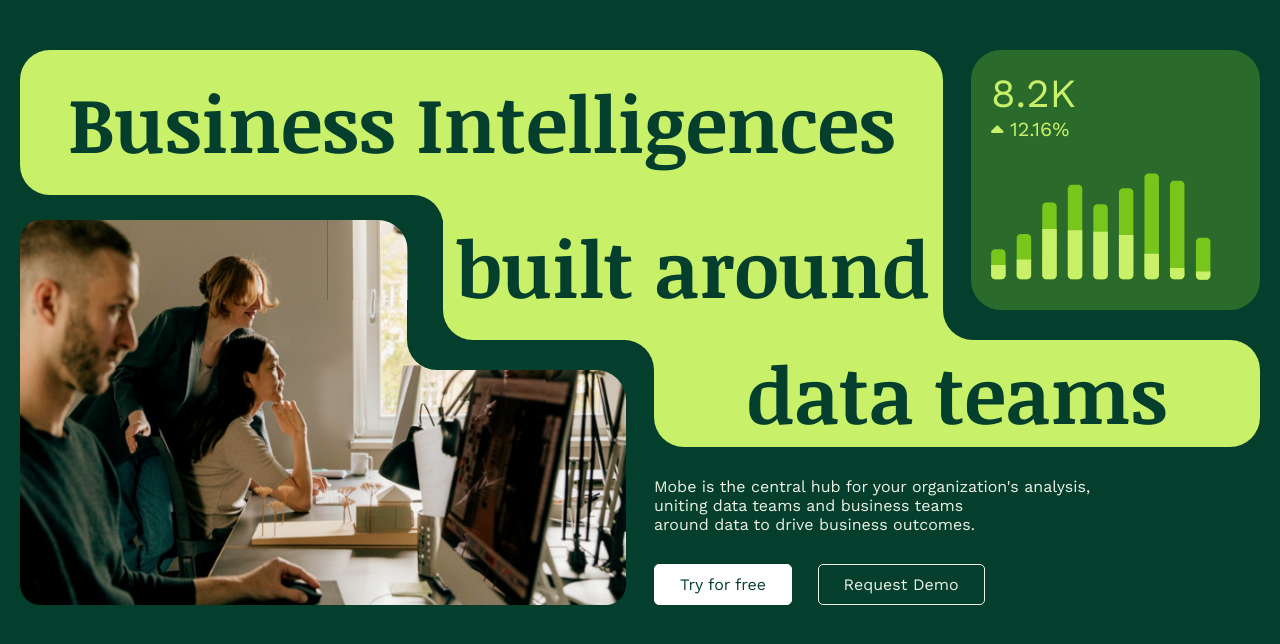
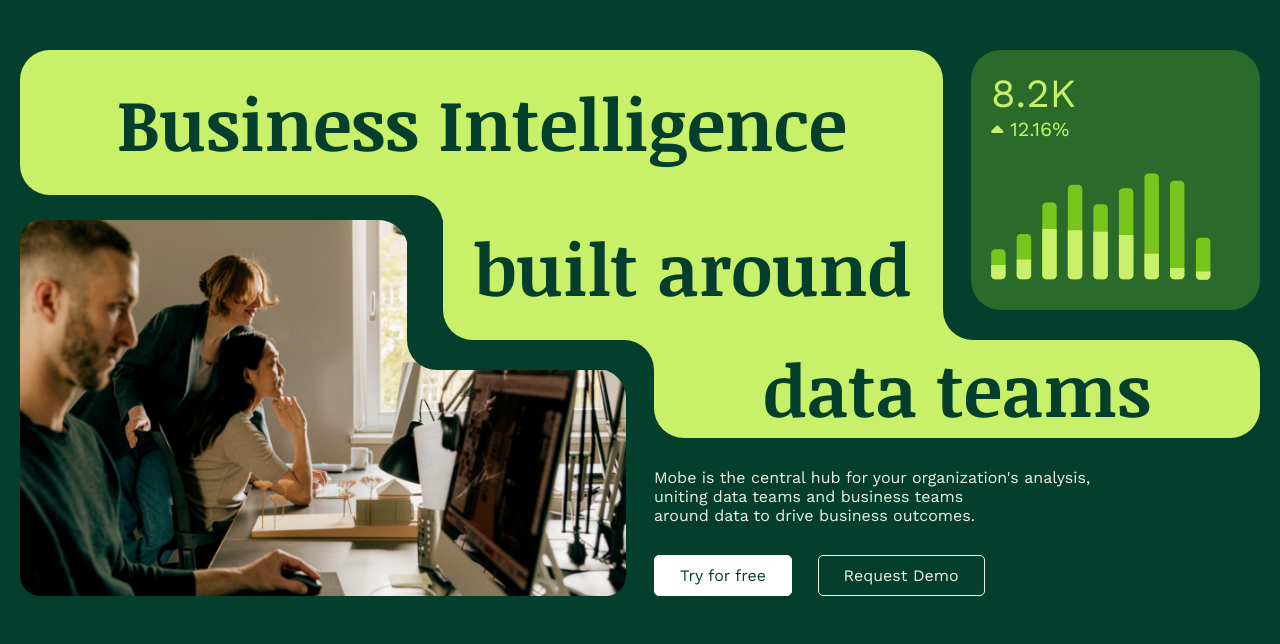
Before and after one commit to innoDebrup/module1Exam1, a plain HTML site: page index.html in a window 1280 px wide. Shown: the part 92-736 px from the top of the page. Drawn offline with Linux system fonts and the light colour scheme.

Commit message:
Optimized Image curves. Removed redundant loading of images!

```diff
--- a/index.html
+++ b/index.html
@@ -58,7 +58,7 @@
       <div class="container2 mainDiv">
         <div class="grid mainbg">
           <div class="mainHead topHead">
-            <p>Business Intelligences</p>
+            <p>Business Intelligence</p>
           </div>
           <div class="mainHead midHead">
             <p>built around</p>
@@ -88,11 +88,9 @@
           <div class="hero relative">
             <img src="Mobe/Group2.png" alt="" class="relative">
             <div class="cover absolute"></div>
-            <div class="glassCover absolute">
-              <div class="glass"></div>
-            </div>
+            <div class="glassCover absolute"></div>
             <div class="lowerGlassCon absolute">
-              <div class="lowerglass"></div>
+              <!-- <div class="lowerglass"></div> -->
             </div>
           </div>
           <div class="helper2 relative bglight">
--- a/style.css
+++ b/style.css
@@ -167,7 +167,7 @@ header{
   & p{
     text-align: center;
     font-family: NoticiaText-Bold;
-    font-size: 78px;
+    font-size: 72px;
   }
   position: relative;
   z-index: 300;
@@ -276,39 +276,29 @@ header{
   right: 0;
   border-radius: 0 0 0 30px;
 }
-.glass{
-  background-image: url(Mobe/Group2.png);
-  background-position: 58.4% top;
-  background-size: 760%;
-  border-radius: 0 30px 0 0;
-  width: 80px;
-  height: 80px;
-}
 
 .glassCover{
-  background-color: var(--bggreen);
-  border-radius: 0;
+  background-color: transparent;
+  border-radius: 0 30px 0 0;
+  box-shadow: 20px -2px 0 var(--bggreen);
+  width: 50px;
+  height: 50px;
   top: 0;
-  left: 51%;
+  left: 56%;
   transform: translate(-1.7%,0);
-  z-index: 200;
-}
-.lowerglass{
-  background-image: url(Mobe/Group2.png);
-  background-position: right 49%;
-  background-size: 760%;
-  border-radius: 0 30px 0 0;
-  width: 80px;
-  height: 80px;
+  z-index: 100;
 }
 
 .lowerGlassCon{
-  background-color: var(--bggreen);
-  border-radius: 0;
-  top: 40%;
+  background-color: transparent;
+  border-radius: 0 30px 0 0;
+  box-shadow: 22px 0 var(--bggreen);
+  width: 50px;
+  height: 50px;
+  top: 37%;
   right: 0;
-  transform: translate(0,-17.5%);
-  z-index: 200;
+  transform: translate(0,1%);
+  z-index: 100;
 }
 
 
```
